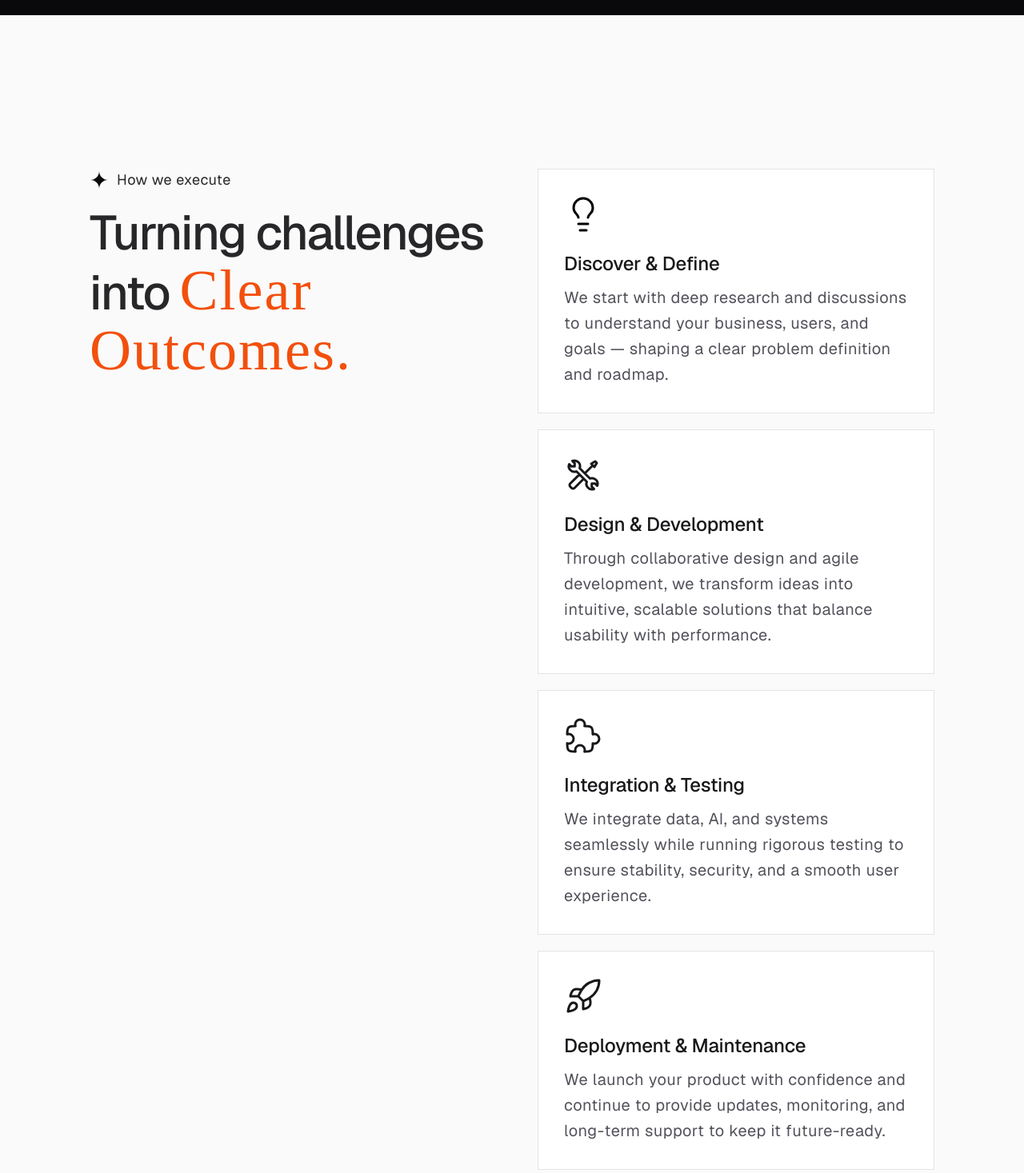
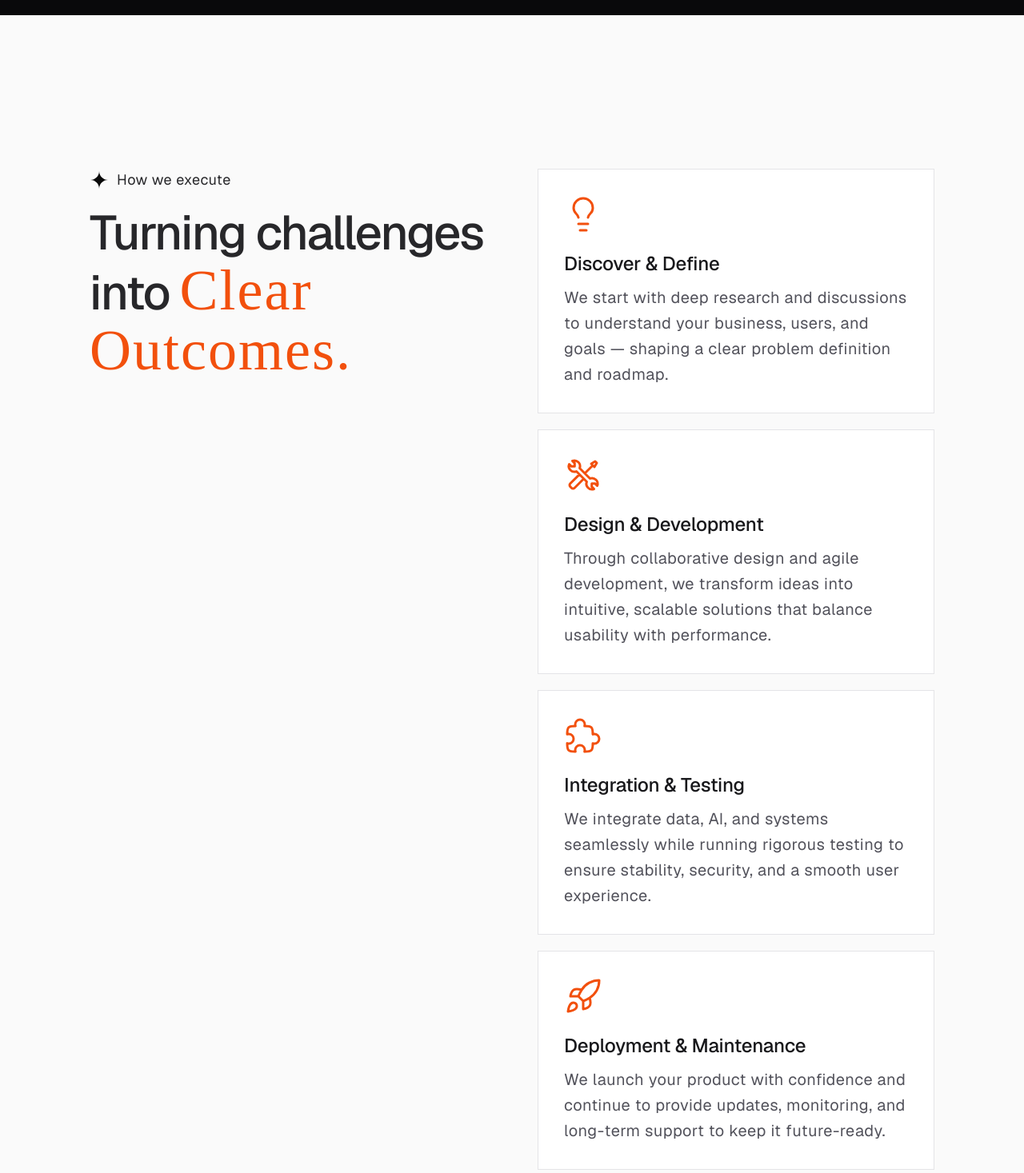
Before and after one commit to datasapiencelab/datasapiencelabweb, a React (Vite) app: page /expertise in a window 1280 px wide. Shown: the part 3977-5444 px from the top of the page at 80% size. Built offline with nearby package versions, Linux system fonts and the light colour scheme; a web font is replaced by a local one.

Commit message:
feat: Implement CSS mask for process section icons and configure Vite server to host on all interfaces.

```diff
--- a/src/components/sections/Process.tsx
+++ b/src/components/sections/Process.tsx
@@ -4,42 +4,66 @@ import Button from "../ui/Button";
 
 // Icon SVG assets referenced from public/
 const LightbulbIcon = () => (
-    <img
-        className="w-full h-full"
-        src="/assets/icons/lightbulb.svg"
-        alt="Lightbulb"
-        loading="lazy"
-        decoding="async"
+    <div
+        className="w-full h-full bg-brand-primary"
+        style={{
+            maskImage: "url('/assets/icons/lightbulb.svg')",
+            WebkitMaskImage: "url('/assets/icons/lightbulb.svg')",
+            maskSize: "contain",
+            WebkitMaskSize: "contain",
+            maskPosition: "center",
+            WebkitMaskPosition: "center",
+            maskRepeat: "no-repeat",
+            WebkitMaskRepeat: "no-repeat",
+        }}
     />
 );
 
 const ToolsIcon = () => (
-    <img
-        className="w-full h-full"
-        src="/assets/icons/tools.svg"
-        alt="Tools"
-        loading="lazy"
-        decoding="async"
+    <div
+        className="w-full h-full bg-brand-primary"
+        style={{
+            maskImage: "url('/assets/icons/tools.svg')",
+            WebkitMaskImage: "url('/assets/icons/tools.svg')",
+            maskSize: "contain",
+            WebkitMaskSize: "contain",
+            maskPosition: "center",
+            WebkitMaskPosition: "center",
+            maskRepeat: "no-repeat",
+            WebkitMaskRepeat: "no-repeat",
+        }}
     />
 );
 
 const PuzzleIcon = () => (
-    <img
-        className="w-full h-full"
-        src="/assets/icons/puzzle.svg"
-        alt="Puzzle"
-        loading="lazy"
-        decoding="async"
+    <div
+        className="w-full h-full bg-brand-primary"
+        style={{
+            maskImage: "url('/assets/icons/puzzle.svg')",
+            WebkitMaskImage: "url('/assets/icons/puzzle.svg')",
+            maskSize: "contain",
+            WebkitMaskSize: "contain",
+            maskPosition: "center",
+            WebkitMaskPosition: "center",
+            maskRepeat: "no-repeat",
+            WebkitMaskRepeat: "no-repeat",
+        }}
     />
 );
 
 const RocketIcon = () => (
-    <img
-        className="w-full h-full"
-        src="/assets/icons/rocket.svg"
-        alt="Rocket"
-        loading="lazy"
-        decoding="async"
+    <div
+        className="w-full h-full bg-brand-primary"
+        style={{
+            maskImage: "url('/assets/icons/rocket.svg')",
+            WebkitMaskImage: "url('/assets/icons/rocket.svg')",
+            maskSize: "contain",
+            WebkitMaskSize: "contain",
+            maskPosition: "center",
+            WebkitMaskPosition: "center",
+            maskRepeat: "no-repeat",
+            WebkitMaskRepeat: "no-repeat",
+        }}
     />
 );
 
--- a/src/pages/HomePage.tsx
+++ b/src/pages/HomePage.tsx
@@ -21,7 +21,7 @@ export default function HomePage() {
             <Services />
             <Projects />
             <Principles /> {/* Our Expertise */}
-            <Process />
+            <Process /> {/* How We Execute */}
             <WhyChooseUs />
             <Pricing />
             <FAQ />
```
